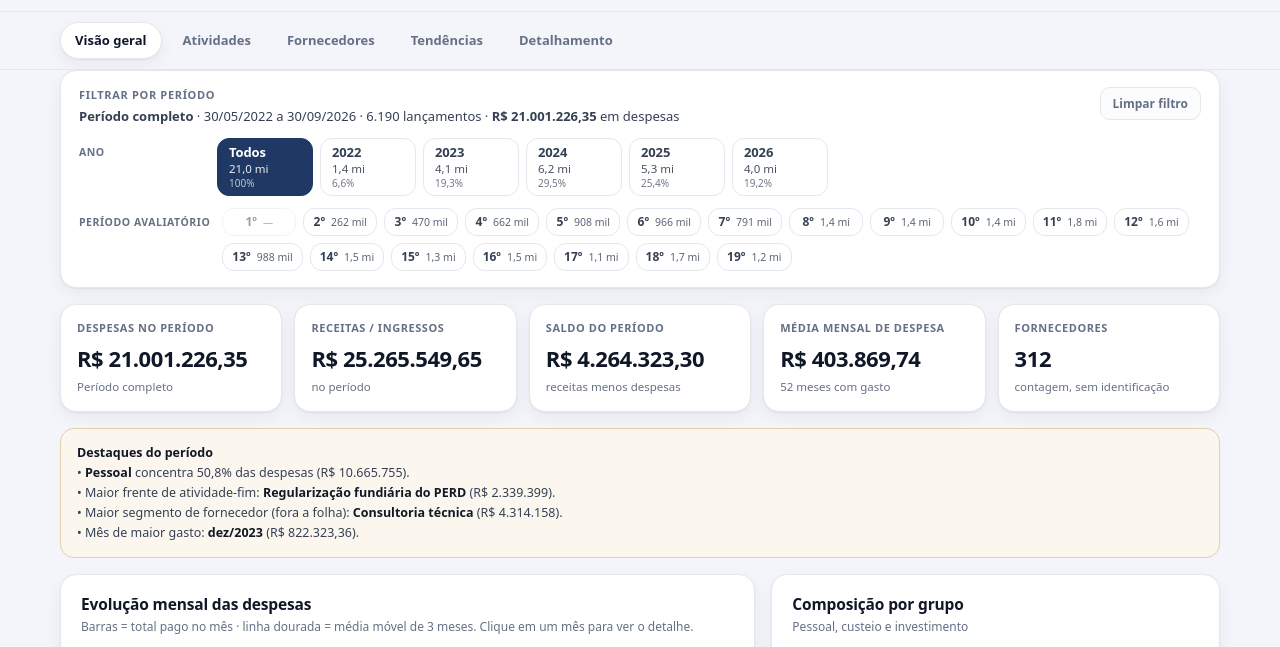
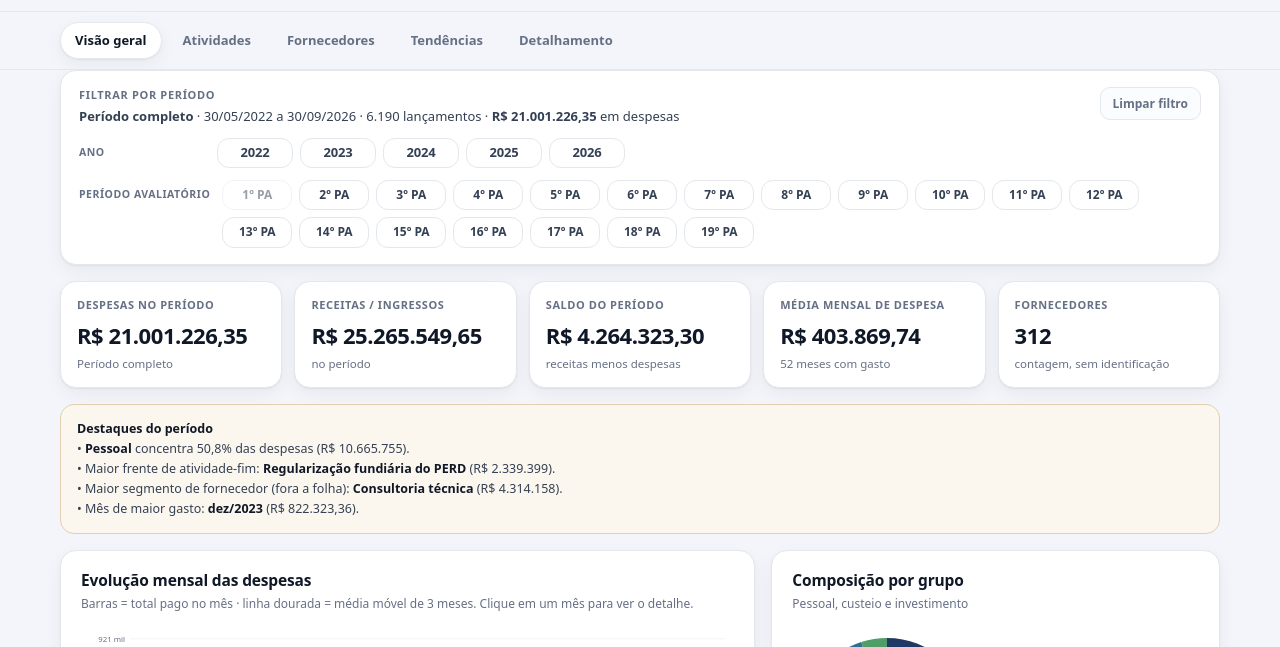
Before and after one commit to regisncoelho/relatorio-consolidado-tp51, a plain HTML site: page index.html in a window 1280 px wide. Shown: the part 75-722 px from the top of the page. Drawn offline with Linux system fonts and the light colour scheme.

Commit message:
Remove valores dos chips de filtro (ano e P.A)

```diff
--- a/css/app.css
+++ b/css/app.css
@@ -185,16 +185,11 @@ svg text{font-family:inherit}
 .chip:hover{border-color:var(--azul-2);transform:translateY(-1px)}
 .chip:focus-visible{outline:none;box-shadow:var(--focus)}
 .chip.is-active{background:var(--chip-ativo-bg);color:var(--chip-ativo-ink);border-color:var(--chip-ativo-bg)}
-.chip-ano{min-width:96px}
+.chip-ano{min-width:76px;align-items:center;justify-content:center}
 .chip-ano-num{font-size:13px;font-weight:800;letter-spacing:-.01em}
-.chip-ano-val{font-size:11.5px;font-variant-numeric:tabular-nums;opacity:.9}
-.chip-ano-pct{font-size:10px;opacity:.7;font-variant-numeric:tabular-nums}
-.chip-todos .chip-ano-pct{opacity:.7}
-.chip-pa{flex-direction:row;align-items:baseline;gap:6px;min-width:74px;justify-content:center;padding:6px 9px}
-.chip-pa-n{font-size:12px;font-weight:800}
-.chip-pa-v{font-size:10.5px;font-variant-numeric:tabular-nums;opacity:.8}
+.chip-pa{flex-direction:row;align-items:center;justify-content:center;min-width:70px;padding:7px 10px}
+.chip-pa-n{font-size:12px;font-weight:800;white-space:nowrap}
 .chip.is-empty{opacity:.5}
-.chip.is-empty .chip-pa-v{font-style:italic}
 
 /* ---------------------------------------------------------------- estado vazio */
 .vazio{text-align:center;padding:46px 22px}
--- a/js/app.js
+++ b/js/app.js
@@ -249,31 +249,21 @@ function atualizaResumo(){
 }
 
 function renderFiltros(){
-  const tot = DATA.filtros.todos.totalDespesas;
-  const todosHtml = `<button class="chip chip-ano chip-todos ${FILTRO === "todos" ? "is-active" : ""}" data-filtro="todos"
-      data-tip="Período completo\n${brl2(tot)}">
-      <span class="chip-ano-num">Todos</span>
-      <span class="chip-ano-val">${compact(tot)}</span>
-      <span class="chip-ano-pct">100%</span>
-    </button>`;
   const anosHtml = DATA.anos.map(a => {
     const ativo = FILTRO === `ano-${a.ano}`;
     return `<button class="chip chip-ano ${ativo ? "is-active" : ""}" data-filtro="ano-${a.ano}"
       data-tip="${a.ano}\n${brl2(a.total)}\n${fmtNum.format(a.lancamentos)} lançamentos">
       <span class="chip-ano-num">${a.ano}</span>
-      <span class="chip-ano-val">${compact(a.total)}</span>
-      <span class="chip-ano-pct">${pct(a.total/tot)}</span>
     </button>`;
   }).join("");
-  document.getElementById("chipsAnos").innerHTML = todosHtml + anosHtml;
+  document.getElementById("chipsAnos").innerHTML = anosHtml;
 
   const pasHtml = DATA.pas.map(p => {
     const ativo = FILTRO === `pa-${p.pa}`;
     const vazio = p.total === 0;
     return `<button class="chip chip-pa ${ativo ? "is-active" : ""} ${vazio ? "is-empty" : ""}" data-filtro="pa-${p.pa}"
       data-tip="${p.label} (${p.faixa})\n${vazio ? "sem lançamentos" : brl2(p.total)}\n${fmtNum.format(p.lancamentos)} lançamentos">
-      <span class="chip-pa-n">${p.pa}º</span>
-      <span class="chip-pa-v">${vazio ? "—" : compact(p.total)}</span>
+      <span class="chip-pa-n">${p.pa}º PA</span>
     </button>`;
   }).join("");
   document.getElementById("chipsPas").innerHTML = pasHtml;
```
Also changed, not shown: 1 other file.
